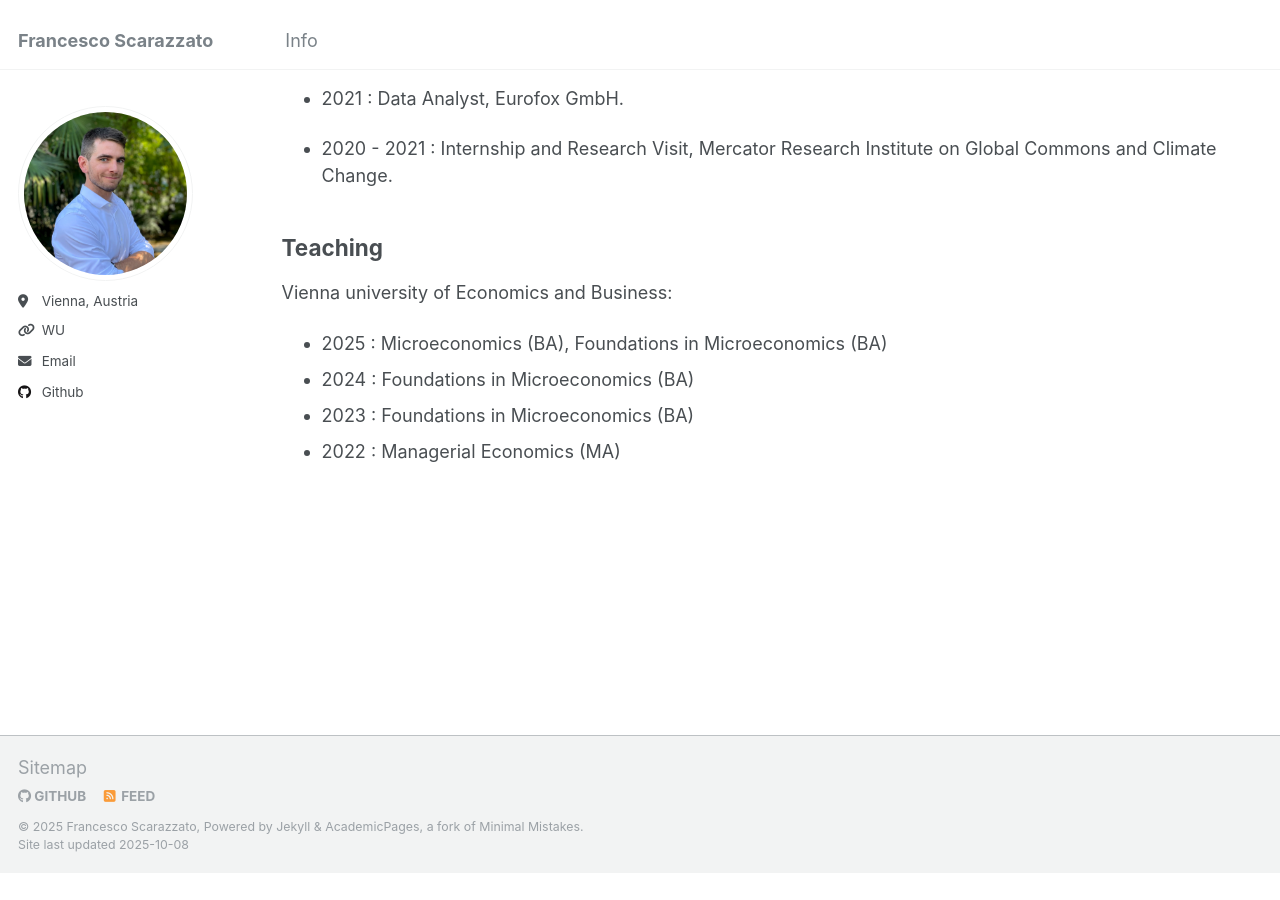
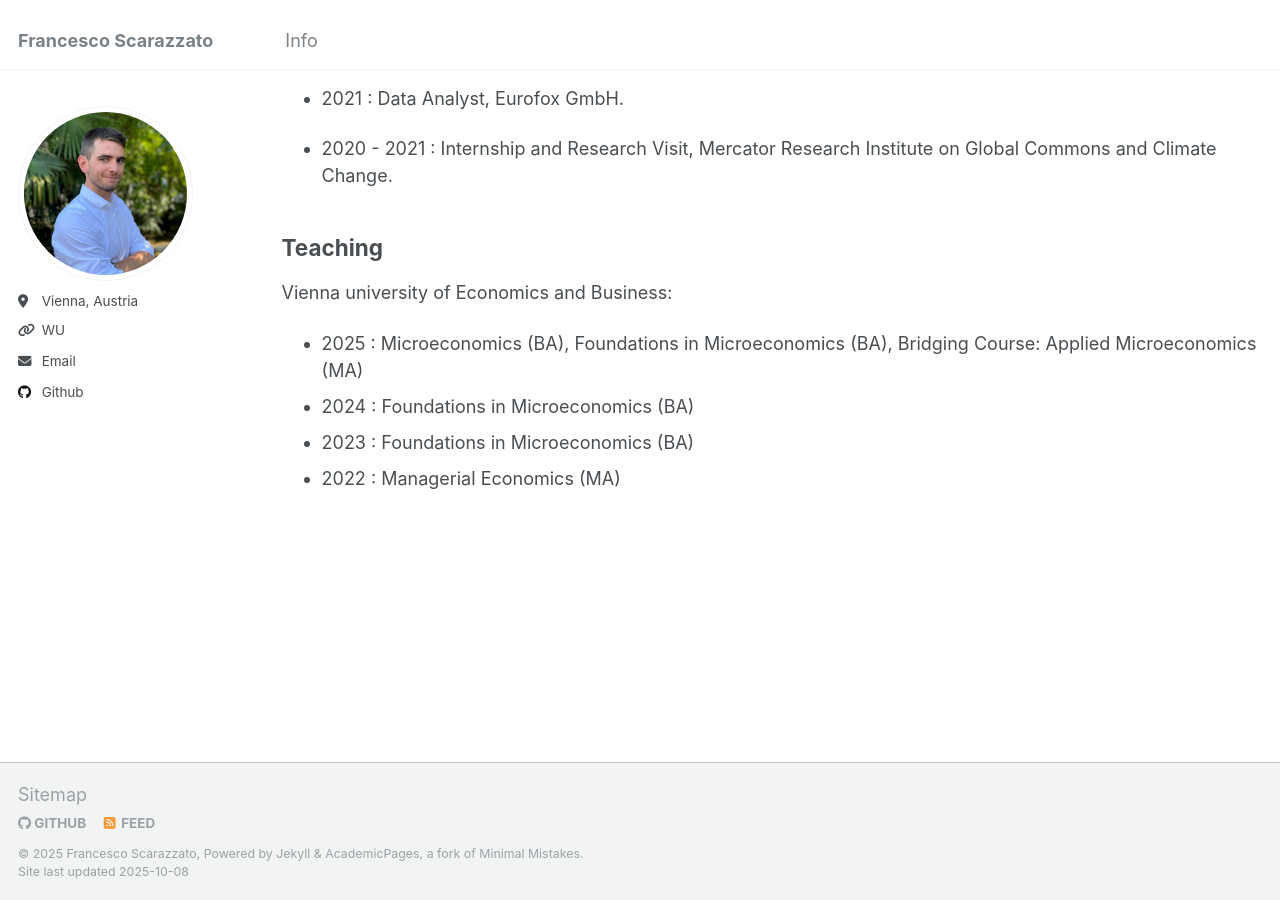
Before and after one commit to fscarazzato/fscarazzato.github.io, a Jekyll site: the page built from _pages/cv.md, in a window 1280 px wide and 900 px high, scrolled down 627 px. Built offline with Jekyll 4.4.1, drawn with Linux system fonts in a browser that asks for light colours; before the commit the page ends 1500 px from its top, so only the background shows below that.

Commit message:
updated cv

```diff
--- a/_pages/cv.md
+++ b/_pages/cv.md
@@ -53,7 +53,7 @@ Energy Markets, Environmental Economics, Industrial Economics.
 
 Vienna university of Economics and Business:
 
-* 2025 : Microeconomics (BA), Foundations in Microeconomics (BA)
+* 2025 : Microeconomics (BA), Foundations in Microeconomics (BA), Bridging Course: Applied Microeconomics (MA)
 * 2024 : Foundations in Microeconomics (BA)
 * 2023 : Foundations in Microeconomics (BA)
 * 2022 : Managerial Economics (MA)
```
